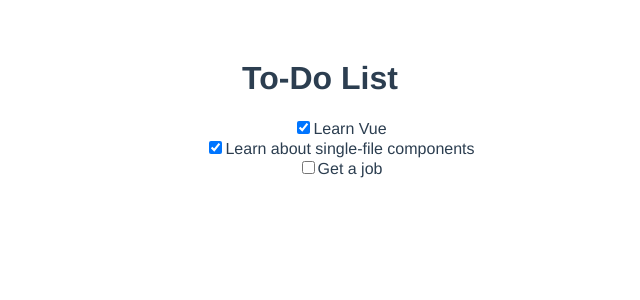
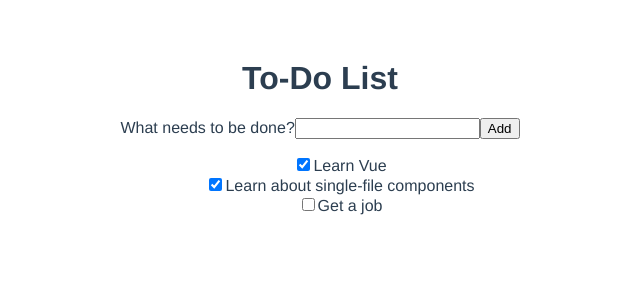
Before and after one commit to M0enster/mox-todo-vue, a Vue app: page / in a window 1280 px wide. Shown: the top 300 px of the page, without its empty margins (320-960 px from the left). Built offline with nearby package versions, Linux system fonts and the light colour scheme.

Commit message:
Adding a new todo form: Vue events, methods, and models

```diff
--- a/src/App.vue
+++ b/src/App.vue
@@ -1,6 +1,7 @@
 <template>
   <div id="app">
     <h1>To-Do List</h1>
+    <to-do-form @todo-added="addToDo"></to-do-form>
     <ul>
       <li v-for="item in ToDoItems" :key="item.id">
         <to-do-item
@@ -16,11 +17,13 @@
 <script>
 import ToDoItem from "./components/ToDoItem.vue";
 import uniqueId from "lodash/uniqueId";
+import ToDoForm from "./components/ToDoForm.vue";
 
 export default {
   name: "App",
   components: {
     ToDoItem,
+    ToDoForm,
   },
   data() {
     return {
@@ -34,6 +37,15 @@
         { id: uniqueId("todo-"), label: "Get a job", done: false },
       ],
     };
+  },
+  methods: {
+    addToDo(toDoLabel) {
+      this.ToDoItems.push({
+        id: uniqueId("todo-"),
+        label: toDoLabel,
+        done: false,
+      });
+    },
   },
 };
 </script>
--- /dev/null
+++ b/src/components/ToDoForm.vue
@@ -0,0 +1,32 @@
+<template>
+  <form @submit.prevent="onSubmit">
+    <label for="new-todo-input">What needs to be done?</label>
+    <input
+      type="text"
+      name="new-todo"
+      id="new-todo-input"
+      autocomplete="off"
+      v-model.trim="label"
+    />
+    <button type="submit">Add</button>
+  </form>
+</template>
+
+<script>
+export default {
+  methods: {
+    onSubmit() {
+      if (!this.label) return;
+      this.$emit("todo-added", this.label);
+      this.label = "";
+    },
+  },
+  data() {
+    return {
+      label: "",
+    };
+  },
+};
+</script>
+
+<style></style>
```
Also changed, not shown: .prettierrc.json (renamed from prettierrc.json).
